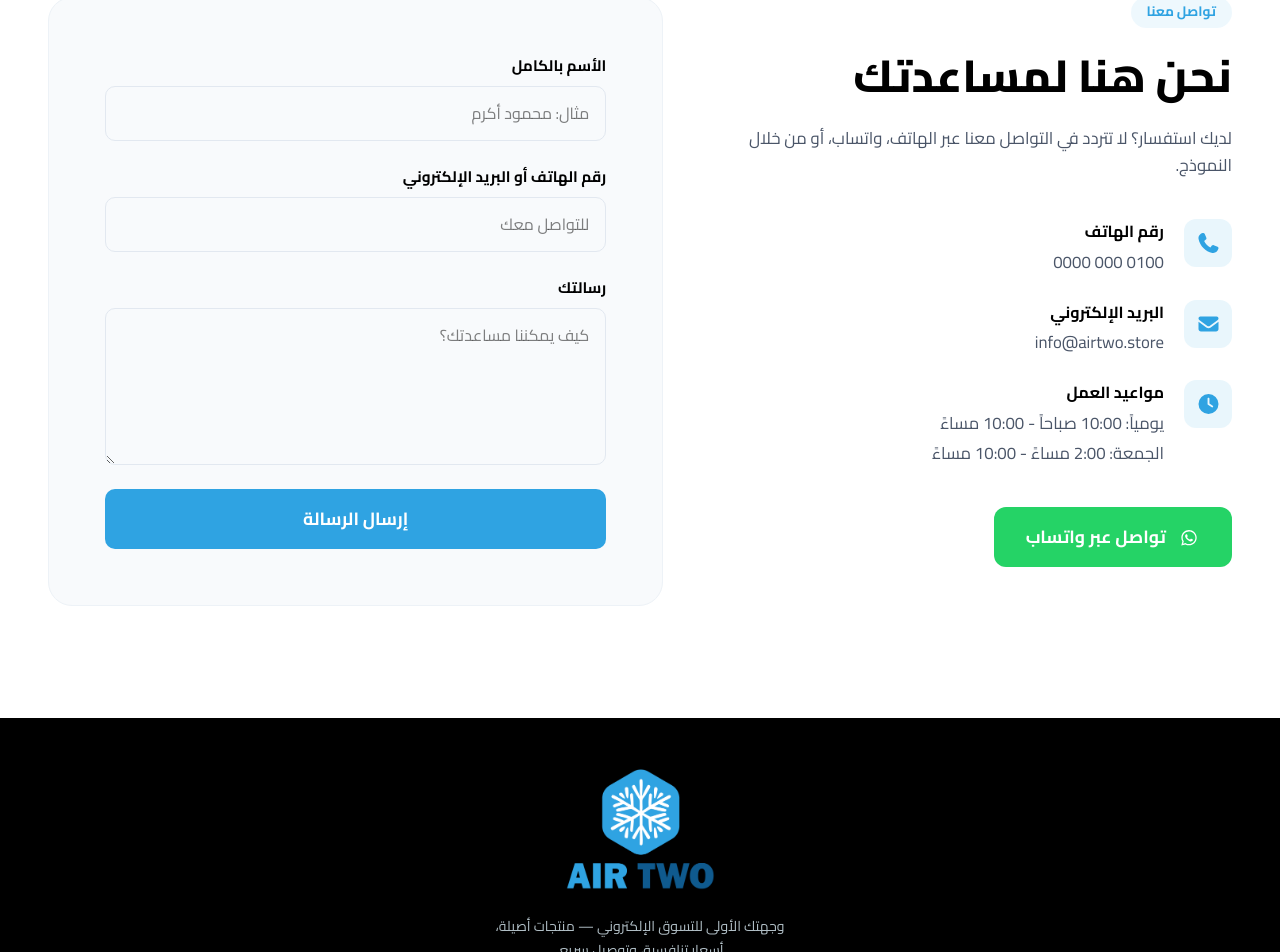
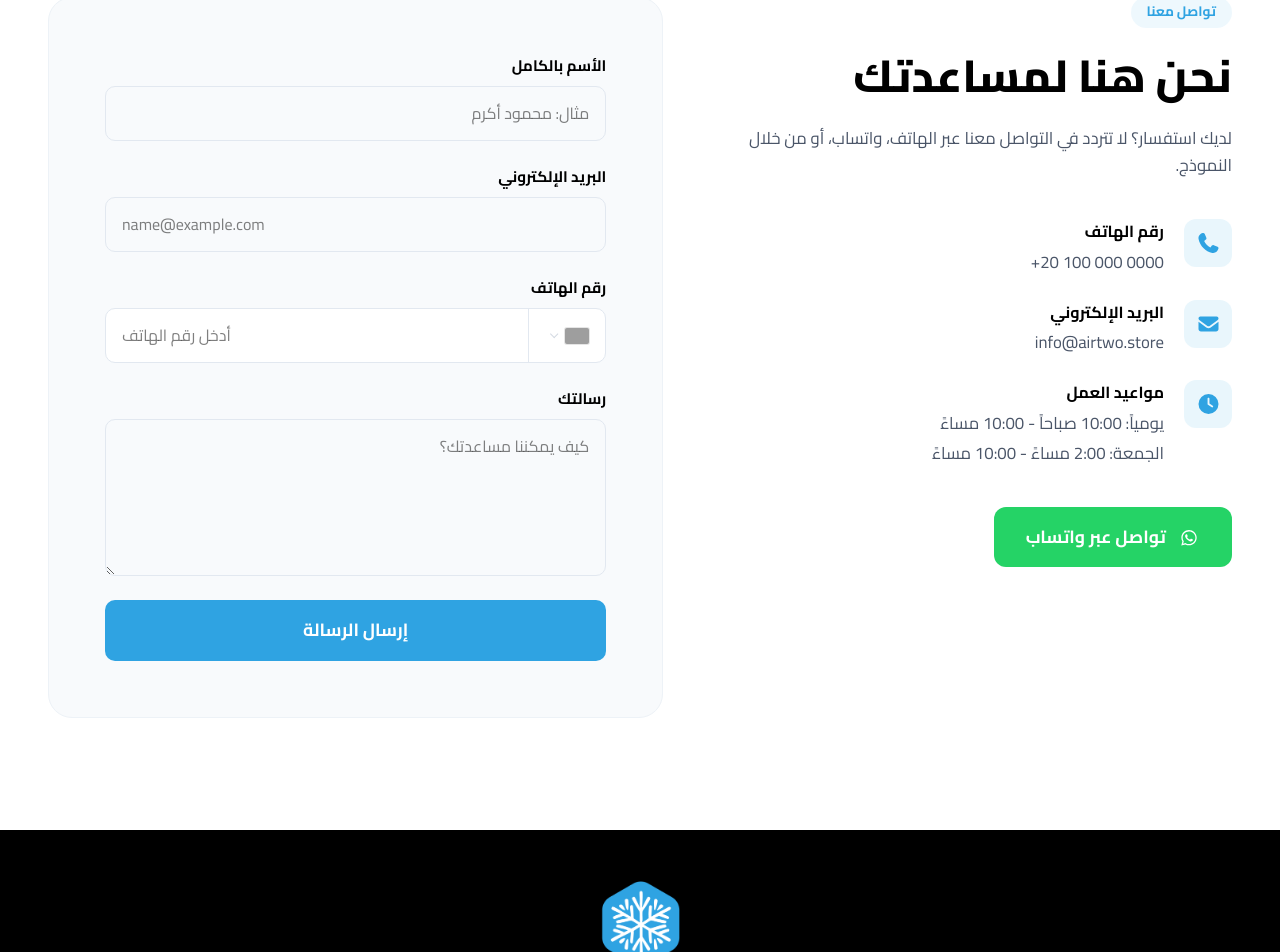
Before and after one commit to dev-mahmoudakram/airtwo-store, a Next.js app: page / in a window 1280 px wide. Shown: the part 3485-4437 px from the top of the page. Built offline with nearby package versions, Linux system fonts and the light colour scheme; no server answers; the database is empty; grey boxes are pictures that could not be loaded.

Commit message:
feat(contact): integrate fully functional form with searchable country codes

```diff
--- a/src/components/sections/ContactSection.module.scss
+++ b/src/components/sections/ContactSection.module.scss
@@ -208,3 +208,76 @@
     border-radius: 12px;
     font-weight: 700;
 }
+
+// Styling for react-phone-number-input
+.phoneInputContainer {
+    display: flex;
+    align-items: center;
+    background: #fff;
+    border-radius: 10px;
+    border: 1px solid #e2e8f0;
+    transition: border-color 0.2s, box-shadow 0.2s;
+    overflow: hidden;
+
+    &:focus-within {
+        border-color: vars.$color-primary;
+        box-shadow: 0 0 0 3px rgba(vars.$color-primary, 0.1);
+    }
+
+    // Target the country select wrapper
+    :global(.PhoneInputCountry) {
+        padding: 0 1rem;
+        border-inline-end: 1px solid #e2e8f0;
+        margin: 0;
+        display: flex;
+        align-items: center;
+        gap: 0.5rem;
+    }
+
+    // Fix the flag icon sizing
+    :global(.PhoneInputCountryIcon) {
+        width: 1.5rem;
+        height: 1rem;
+        display: flex;
+        justify-content: center;
+        align-items: center;
+        box-shadow: 0 0 0 1px rgba(0, 0, 0, 0.1);
+        border-radius: 2px;
+        overflow: hidden;
+    }
+
+    :global(.PhoneInputCountryIconImg) {
+        width: 100%;
+        height: 100%;
+        object-fit: cover;
+    }
+
+    // Target the dropdown arrow
+    :global(.PhoneInputCountrySelectArrow) {
+        width: 0.4rem;
+        height: 0.4rem;
+        border-right: 1.5px solid #a0aec0;
+        border-bottom: 1.5px solid #a0aec0;
+        transform: rotate(45deg);
+        margin-top: -0.2rem;
+    }
+
+    // Target the actual phone number input field
+    :global(.PhoneInputInput) {
+        flex: 1;
+        border: none !important;
+        outline: none !important;
+        padding: 0.85rem 1rem;
+        font-family: inherit;
+        font-size: 1rem;
+        background: transparent;
+        border-radius: 0;
+        min-width: 0;
+        direction: ltr; // Phone numbers should always be LTR
+        text-align: left;
+
+        &:focus {
+            box-shadow: none !important;
+        }
+    }
+}
--- a/src/components/sections/ContactSection.tsx
+++ b/src/components/sections/ContactSection.tsx
@@ -1,6 +1,6 @@
 "use client";
 
-import { useState } from "react";
+import { useState, useEffect } from "react";
 import { FontAwesomeIcon } from "@fortawesome/react-fontawesome";
 import {
     faPhone,
@@ -8,39 +8,65 @@ import {
     faEnvelope
 } from "@fortawesome/free-solid-svg-icons";
 import { faWhatsapp } from "@fortawesome/free-brands-svg-icons";
+import PhoneInput from 'react-phone-number-input';
+import 'react-phone-number-input/style.css';
 import styles from "./ContactSection.module.scss";
 
 export default function ContactSection() {
     const [status, setStatus] = useState<"idle" | "loading" | "success" | "error">("idle");
+    const [phoneValue, setPhoneValue] = useState<string | undefined>();
+
+    useEffect(() => {
+        if (status === "success") {
+            const timer = setTimeout(() => {
+                setStatus("idle");
+            }, 5000);
+            return () => clearTimeout(timer);
+        }
+    }, [status]);
 
     const handleSubmit = async (e: React.FormEvent<HTMLFormElement>) => {
         e.preventDefault();
         setStatus("loading");
 
-        // Simulate API call
-        await new Promise(resolve => setTimeout(resolve, 1500));
-        setStatus("success");
+        const target = e.target as typeof e.target & {
+            name: { value: string };
+            email: { value: string };
+            message: { value: string };
         };
 
-    if (status === "success") {
-        return (
-            <section className={styles.section} id="contact">
-                <div className={styles.container}>
-                    <div className={styles.successMsg}>
-                        <h3>شكراً لتواصلك معنا!</h3>
-                        <p>سنقوم بالرد عليك في أقرب وقت ممكن.</p>
-                        <button
-                            onClick={() => setStatus("idle")}
-                            className={styles.submitBtn}
-                            style={{ marginTop: "1rem", width: "auto", paddingInline: "2rem" }}
-                        >
-                            إرسال رسالة أخرى
-                        </button>
-                    </div>
-                </div>
-            </section>
-        );
+        if (!phoneValue) {
+            alert("يرجى إدخال رقم الهاتف");
+            setStatus("idle");
+            return;
         }
+
+        try {
+            const res = await fetch("/api/contact", {
+                method: "POST",
+                headers: { "Content-Type": "application/json" },
+                body: JSON.stringify({
+                    name: target.name.value,
+                    email: target.email.value,
+                    phone: phoneValue,
+                    message: target.message.value,
+                }),
+            });
+
+            if (!res.ok) throw new Error("Failed to submit");
+            setStatus("success");
+
+            // Clear form
+            (e.target as HTMLFormElement).reset();
+            setPhoneValue(undefined);
+        } catch (error) {
+            console.error(error);
+            setStatus("error");
+            alert("حدث خطأ أثناء إرسال الرسالة، يرجى المحاولة مرة أخرى.");
+        }
+    };
+
+
 
     return (
         <section className={styles.section} id="contact">
@@ -61,7 +87,7 @@ export default function ContactSection() {
                             </div>
                             <div className={styles.itemDetail}>
                                 <h4>رقم الهاتف</h4>
-                                <a href="tel:+201000000000">0100 000 0000</a>
+                                <a href="tel:+201000000000" dir="ltr" style={{ display: "inline-block" }}>+20 100 000 0000</a>
                             </div>
                         </div>
 
@@ -99,14 +125,38 @@ export default function ContactSection() {
                 </div>
 
                 <div className={styles.formSide}>
+                    {status === "success" ? (
+                        <div className={styles.successMsg}>
+                            <h3>شكراً لتواصلك معنا!</h3>
+                            <p>سنقوم بالرد عليك في أقرب وقت ممكن.</p>
+                            <button
+                                onClick={() => setStatus("idle")}
+                                className={styles.submitBtn}
+                                style={{ marginTop: "1rem", width: "auto", paddingInline: "2rem" }}
+                            >
+                                إرسال رسالة أخرى
+                            </button>
+                        </div>
+                    ) : (
                         <form className={styles.form} onSubmit={handleSubmit}>
                             <div className={styles.field}>
                                 <label htmlFor="name">الأسم بالكامل</label>
                                 <input type="text" id="name" required placeholder="مثال: محمود أكرم" />
                             </div>
                             <div className={styles.field}>
-                            <label htmlFor="contact_info">رقم الهاتف أو البريد الإلكتروني</label>
-                            <input type="text" id="contact_info" required placeholder="للتواصل معك" />
+                                <label htmlFor="email">البريد الإلكتروني</label>
+                                <input type="email" id="email" required placeholder="name@example.com" dir="ltr" />
+                            </div>
+                            <div className={styles.field}>
+                                <label htmlFor="phone">رقم الهاتف</label>
+                                <PhoneInput
+                                    id="phone"
+                                    placeholder="أدخل رقم الهاتف"
+                                    value={phoneValue}
+                                    onChange={setPhoneValue}
+                                    defaultCountry="EG"
+                                    className={styles.phoneInputContainer}
+                                />
                             </div>
                             <div className={styles.field}>
                                 <label htmlFor="message">رسالتك</label>
@@ -120,6 +170,7 @@ export default function ContactSection() {
                                 {status === "loading" ? "جاري الإرسال..." : "إرسال الرسالة"}
                             </button>
                         </form>
+                    )}
                 </div>
             </div>
         </section>
```
Lines whose indentation alone changed are shown as unchanged.
